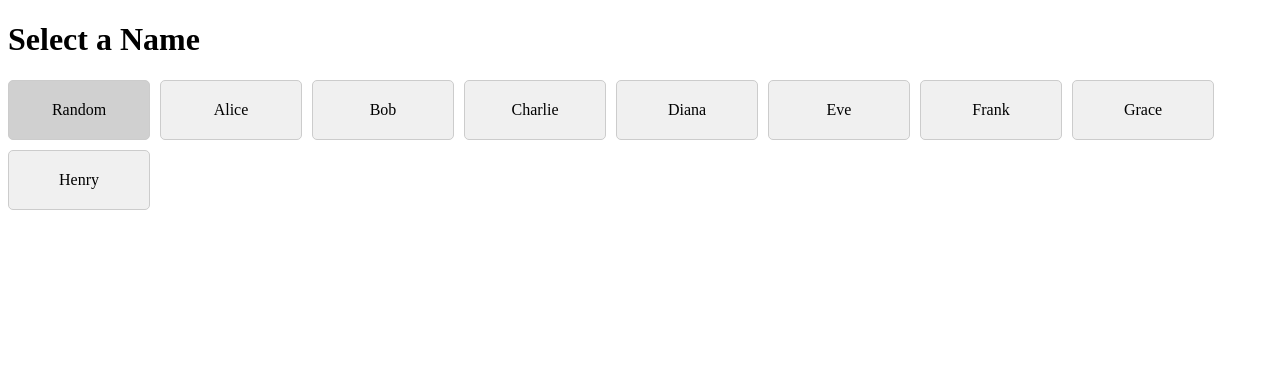
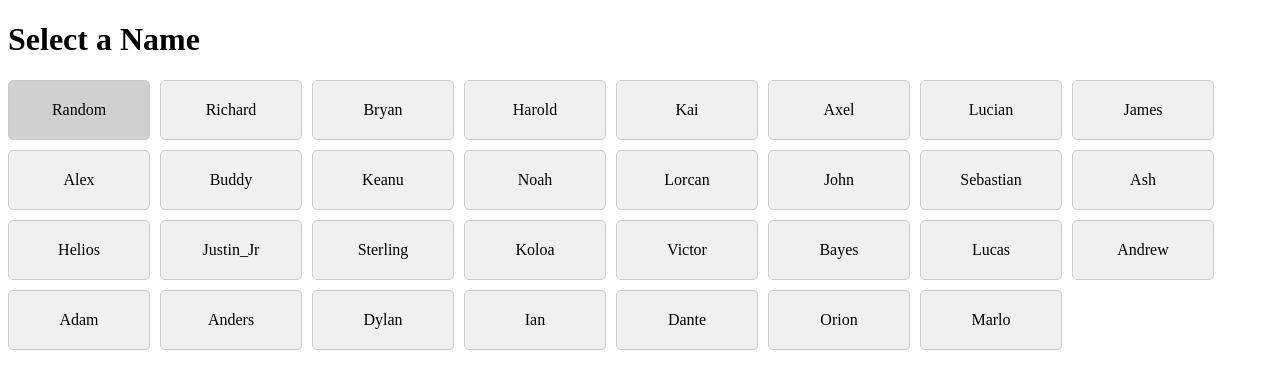
Before and after one commit to justinishikawa/name_game, a Flask app: page / in a window 1280 px wide. Shown: the top 389 px of the page. Run offline with Flask 3, Linux system fonts and the light colour scheme; some libraries are stand-ins or nearby versions.

Commit message:
new names

```diff
--- a/app.py
+++ b/app.py
@@ -51,7 +51,38 @@ app = Flask(__name__)
 initialize_database()
 
 # List of names
-names = ["Alice", "Bob", "Charlie", "Diana", "Eve", "Frank", "Grace", "Henry"]
+names = [
+'Richard',
+'Bryan',
+'Harold',
+'Kai',
+'Axel',
+'Lucian',
+'James',
+'Alex',
+'Buddy',
+'Keanu',
+'Noah',
+'Lorcan',
+'John',
+'Sebastian',
+'Ash',
+'Helios',
+'Justin_Jr',
+'Sterling',
+'Koloa',
+'Victor',
+'Bayes',
+'Lucas',
+'Andrew',
+'Adam',
+'Anders',
+'Dylan',
+'Ian',
+'Dante',
+'Orion',
+'Marlo'
+]
 
 # Dictionary to store selected names and associated emails
 selected_names = {}
--- a/templates/index.html
+++ b/templates/index.html
@@ -51,7 +51,7 @@
             <option value="zelle">Zelle</option>
             <option value="paypal">PayPal</option>
         </select>
-        <button onclick="processPayment()">Pay</button>
+        <button onclick="processPayment()">Reserve</button>
     </div>
 
     <script>
```
Also changed, not shown: 1 other file.
